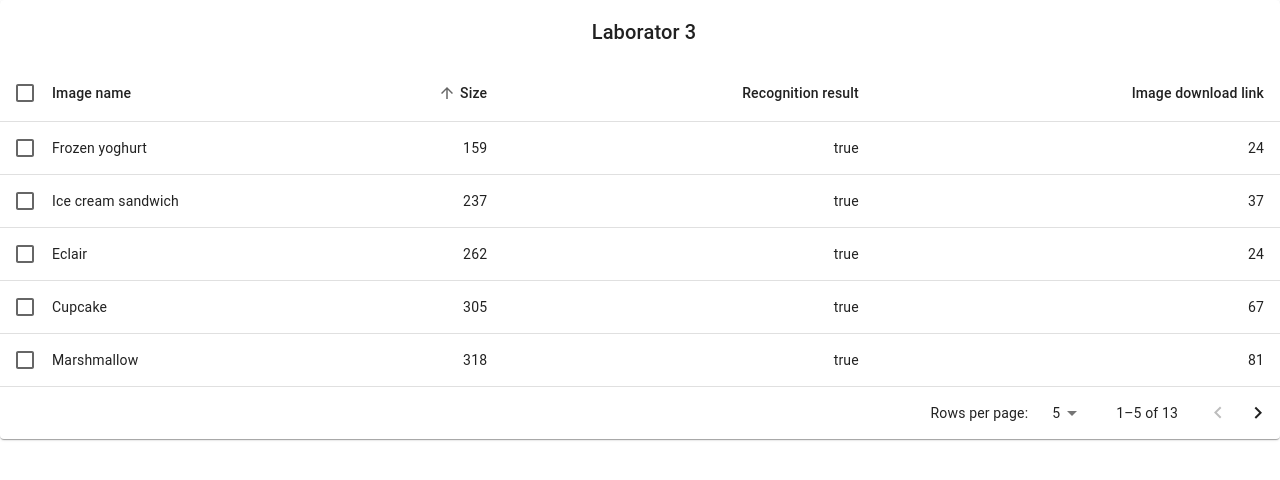
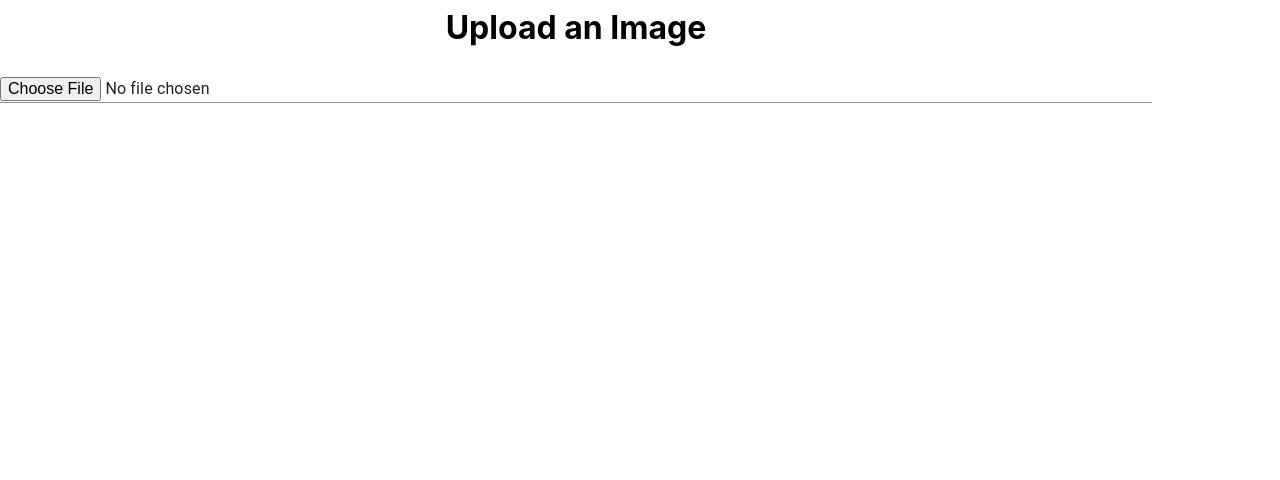
Before and after one commit to laurandrei994/ReactApplication, a React (Create React App) app in the folder proiectfsd/: page /image in a window 1280 px wide. Shown: the top 480 px of the page. Built offline with nearby package versions, Linux system fonts and the light colour scheme.

Commit message:
Add possibility to upload image

```diff
--- a/proiectfsd/src/App.tsx
+++ b/proiectfsd/src/App.tsx
@@ -2,11 +2,12 @@ import React from "react";
 import './App.css';
 import Login from "./components/login";
 import Table from "./components/table";
+import Image from "./components/image";
 
 function App() {
   return (
     <div className="App">
-      <Table/>
+      <Image/>
     </div>
   );
 }
--- /dev/null
+++ b/proiectfsd/src/components/image.tsx
@@ -0,0 +1,94 @@
+import { useState } from 'react';
+import { TextField } from '@material-ui/core';
+import { makeStyles } from '@material-ui/core/styles';
+import { createTheme } from '@material-ui/core/styles'
+
+import Card from '@material-ui/core/Card';
+import CardActionArea from '@material-ui/core/CardActionArea';
+import CardMedia from '@material-ui/core/CardMedia';
+
+const theme = createTheme({
+    spacing: 4,
+});
+
+const useStyles = makeStyles({
+    root: {
+        background: '#FAF3EC',
+        width: 'auto',
+        position: 'absolute',
+        top: 'calc(50% - 240px)',
+        left: 'calc(40% - 160px)',
+    },
+    formImage : {
+        boxShadow: '0 0 10px' ,
+        backgroundColor: 'white',
+        width: '500px',
+        height: '500px',
+        display: 'flex',
+        flexWrap: 'wrap',
+    },
+    textField: {
+        marginLeft: theme.spacing(1),
+        marginRight: theme.spacing(1),
+        width: '25ch',
+    },
+    divForm: {
+        width: '90%',
+    },
+    image: {
+        width: "90%",
+        height: "35%",
+        margin: "8px"
+    },
+    paperRoot: {
+        maxWidth: 345,
+    }
+
+});
+
+function ImageForm() {
+    const classes = useStyles();
+    const [file, setFile] = useState("");
+    const [text, setText] = useState("");
+
+    function handleChange(e: any) {
+        let url = URL.createObjectURL(e.target.files[0]);
+        setFile(url)
+        console.log(url)
+    }
+
+    return(
+            <div className={classes.divForm}>
+
+                <h1 style={{ margin: 8 }}>
+                    Upload an Image
+                </h1>
+
+                <TextField
+                    id="photo-upload"
+                    name="upload-photo"
+                    type="file"
+                    fullWidth
+                    margin="normal"
+                    InputLabelProps={{
+                        shrink: true,
+                    }}
+                    onChange={ handleChange }
+                />
+                {
+                    file.length > 0 &&
+                    <Card className={classes.paperRoot}>
+                        <CardActionArea>
+                            <CardMedia
+                                component="img"
+                                image={file}
+                                title="Image"
+                            />
+                        </CardActionArea>
+                    </Card>
+                }
+            </div>
+    )
+}
+
+export default ImageForm;
```
